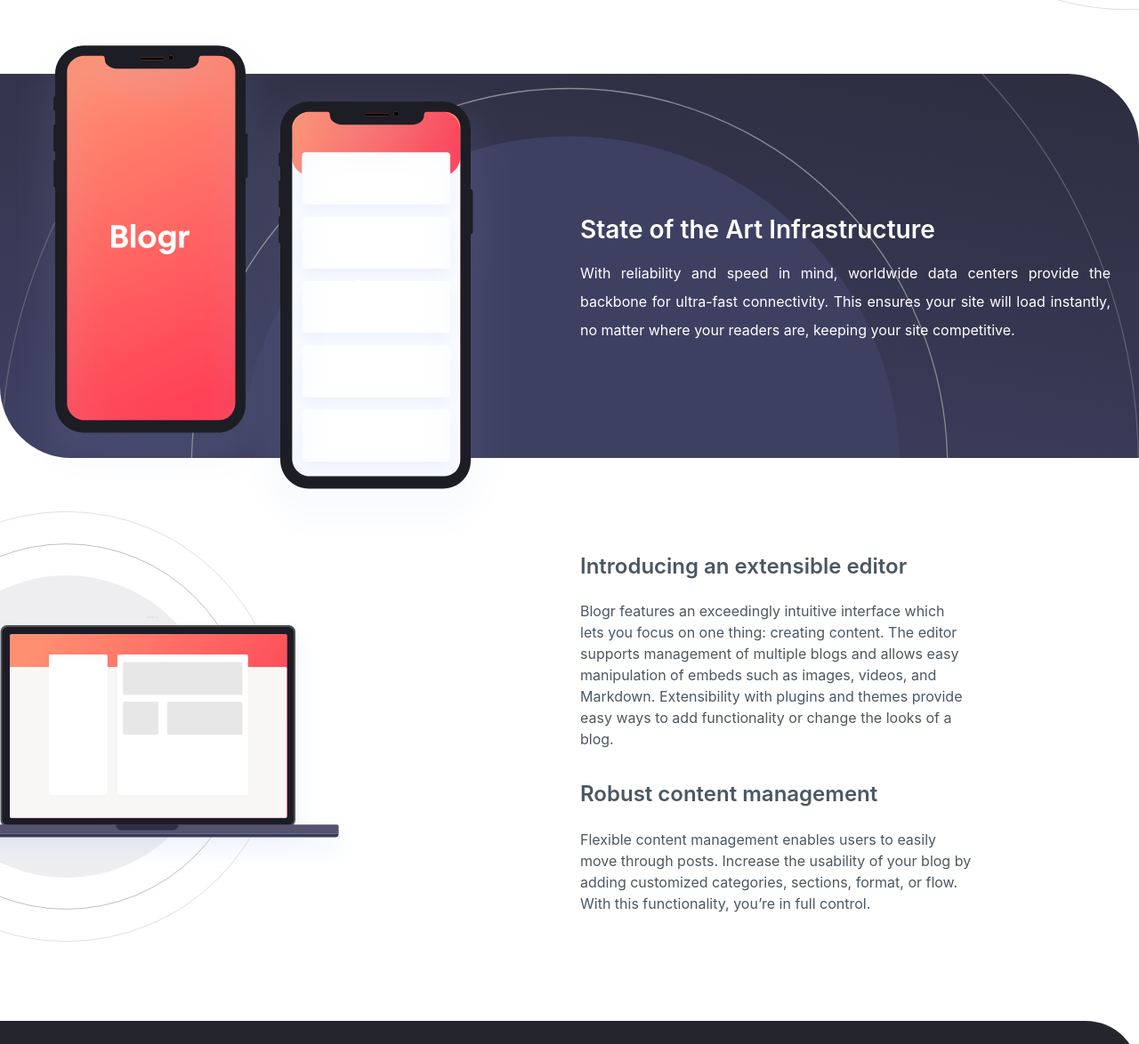
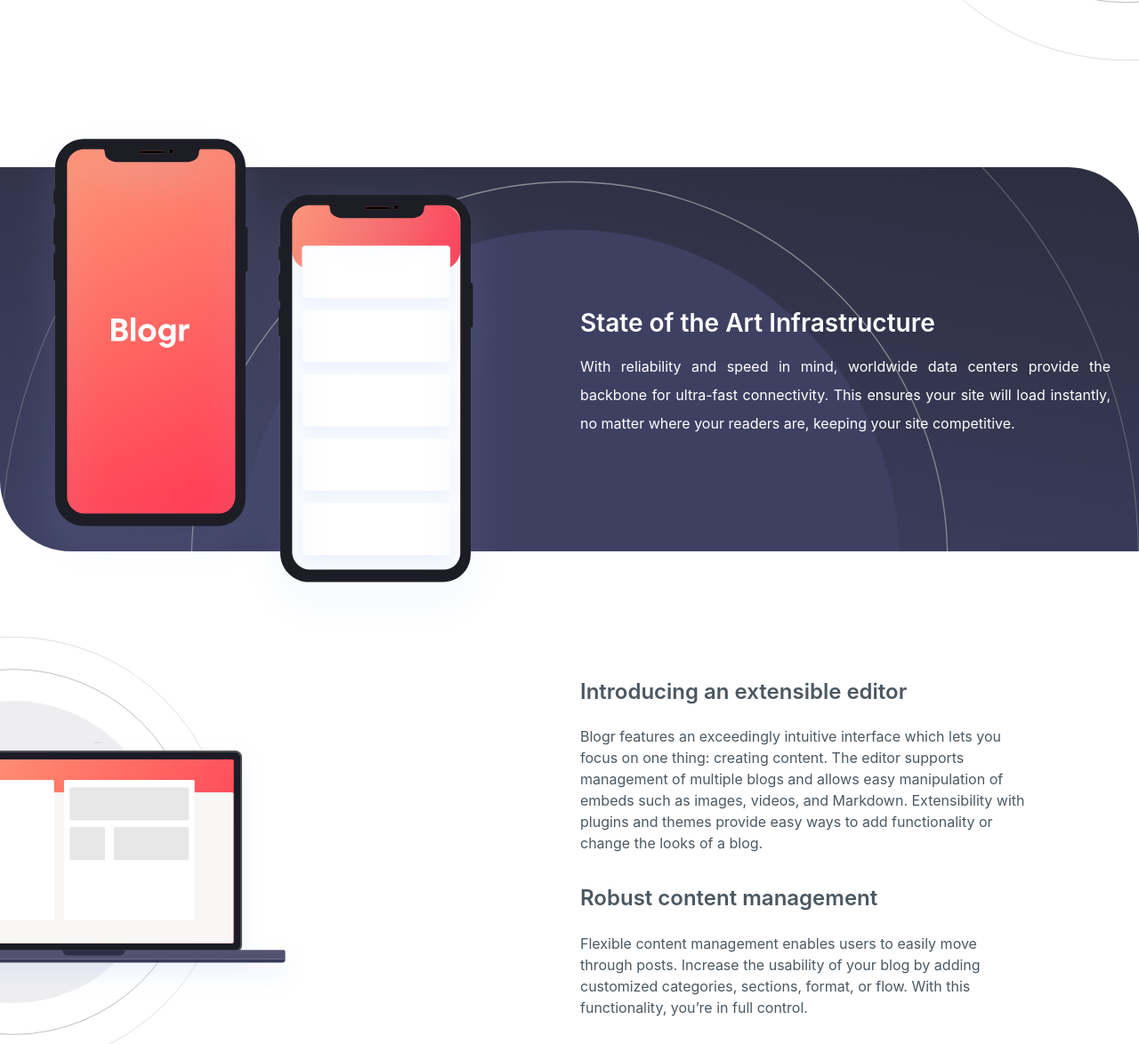
Before and after one commit to Yannotron/FrontendMentor-BlogrLandingPage, a plain HTML site: page index copy.html in a window 1280 px wide. Shown: the part 1155-2329 px from the top of the page at 89% size. Drawn offline with nearby package versions, Linux system fonts and the light colour scheme.

Commit message:
css updates

```diff
--- a/css/index.css
+++ b/css/index.css
@@ -1,11 +1,8 @@
 :root {
   --ubuntu-font: "ubuntu", sans-serif;
   --overpass-font: "Overpass", sans-serif;
+  font-size: 16px;
 }
-
-body {
-  font-size: 16px;
- }
 
 h1 {
   letter-spacing: 0.1rem;
@@ -15,6 +12,10 @@ h1 {
 
 h2 .subtitle {
   font-family: "Ubuntu", sans-serif;
+}
+
+.has-text-VdarkBlue {
+  color: hsl(207, 13%, 34%);
 }
 
 .content h2.has-text-VDarkGreyBlue {
@@ -73,7 +74,7 @@ section.section.phones{
 .mobileUp {
   position: absolute;
   bottom: -40px;
-  left: 00px;
+  left: 0;
 }
 
 .navbar.is-transparent {
@@ -286,15 +287,11 @@ footer.footer li a:hover {
   }
 
   section.section {
-    padding: 0 8rem;
+    padding: 3rem 8rem;
   }
 
   section section.lessPadding {
     padding-right: 5rem;
-  }
-
-  section.section.phones{
-    margin-top: 8rem;
   }
 
   footer.footer .columns .column {
--- a/index copy.html
+++ b/index copy.html
@@ -110,7 +110,7 @@
 
     <div class="columns is-flex-direction-row-reverse">
 
-      <div class="column is-6 is-flex">
+      <div class="column is-6">
 
         <picture class='sectionEditor'>
           <source
@@ -146,7 +146,7 @@
     </div>
   </section>
 
-  <section class="section phones">
+  <section class="section phones mb-6">
     <div class="columns">
       <div class="column absolute">
         <img class='mobileUp' src="./images/illustration-phones.svg" alt="Mobile phones">
@@ -162,11 +162,11 @@
     </div>
   </section>
 
-  <section class="section laptop lessPadding">
+  <section class="section laptop">
 
-    <div class="columns is-flex-direction-row m-6">
+    <div class="columns is-flex-direction-row">
 
-      <div class="column is-6 is-flex">
+      <div class="column is-6">
 
         <picture class='sectionLaptop'>
           <source
```
